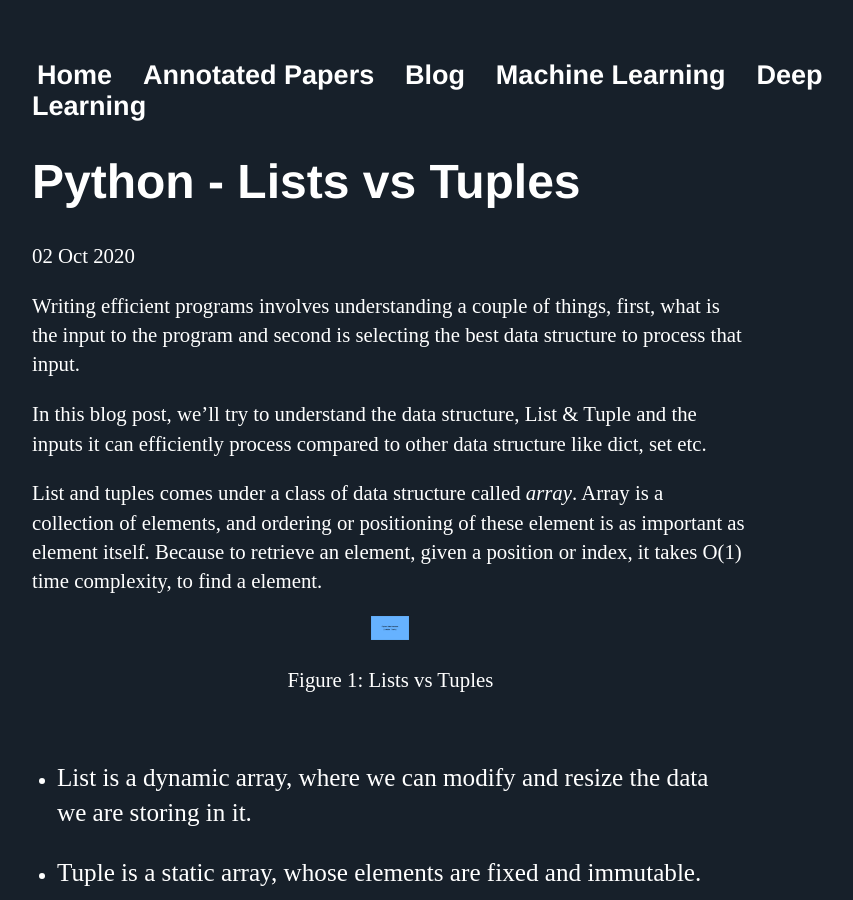
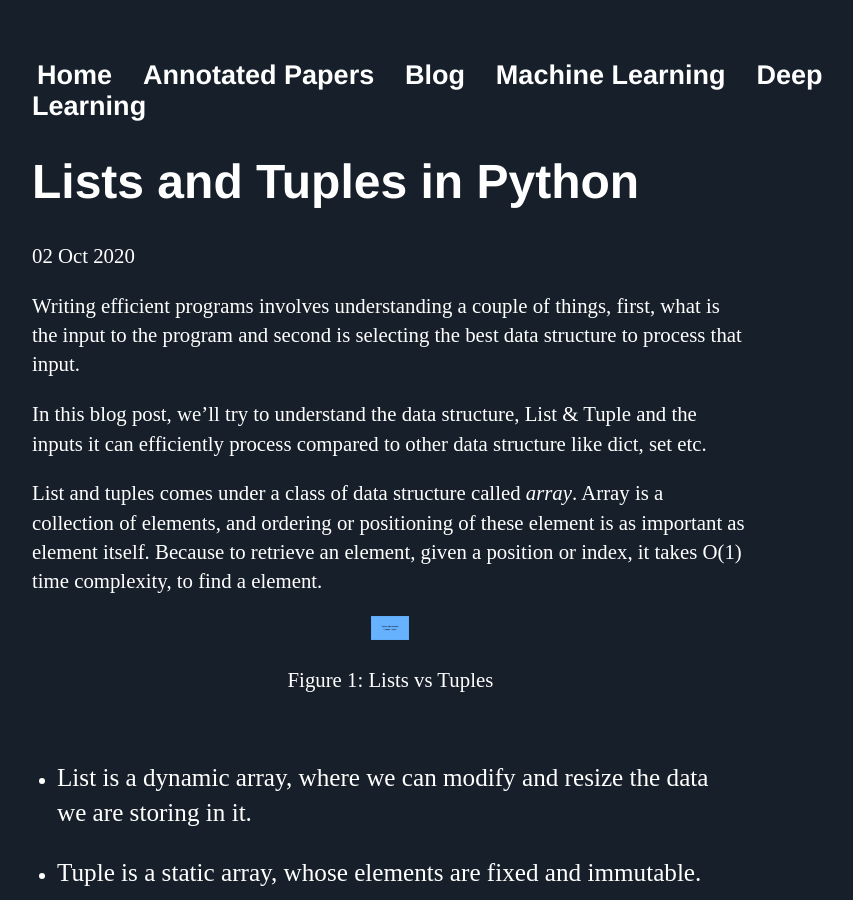
Before and after one commit to Mayurji/mayurji.github.io, a Jekyll site: the page built from _posts/2020-10-02-list-vs-tuples.md, in a window 1280 px wide and 900 px high. Shown: the whole window, without its empty margins (160-1013 px from the left). Built offline with Jekyll 4.4.1, drawn with Linux system fonts in a browser that asks for light colours; comment, search, counter and statistics services are not loaded.

Commit message:
Update 2020-10-02-list-vs-tuples.md

```diff
--- a/_posts/2020-10-02-list-vs-tuples.md
+++ b/_posts/2020-10-02-list-vs-tuples.md
@@ -1,6 +1,6 @@
 ---
 layout: post
-title:  Python - Lists vs Tuples
+title:  Lists and Tuples in Python
 description: Finding the right data structure is an art!
 category: Blog
 image_url: "/assets/images/lists_tuples/lists_tuples.png"
```
